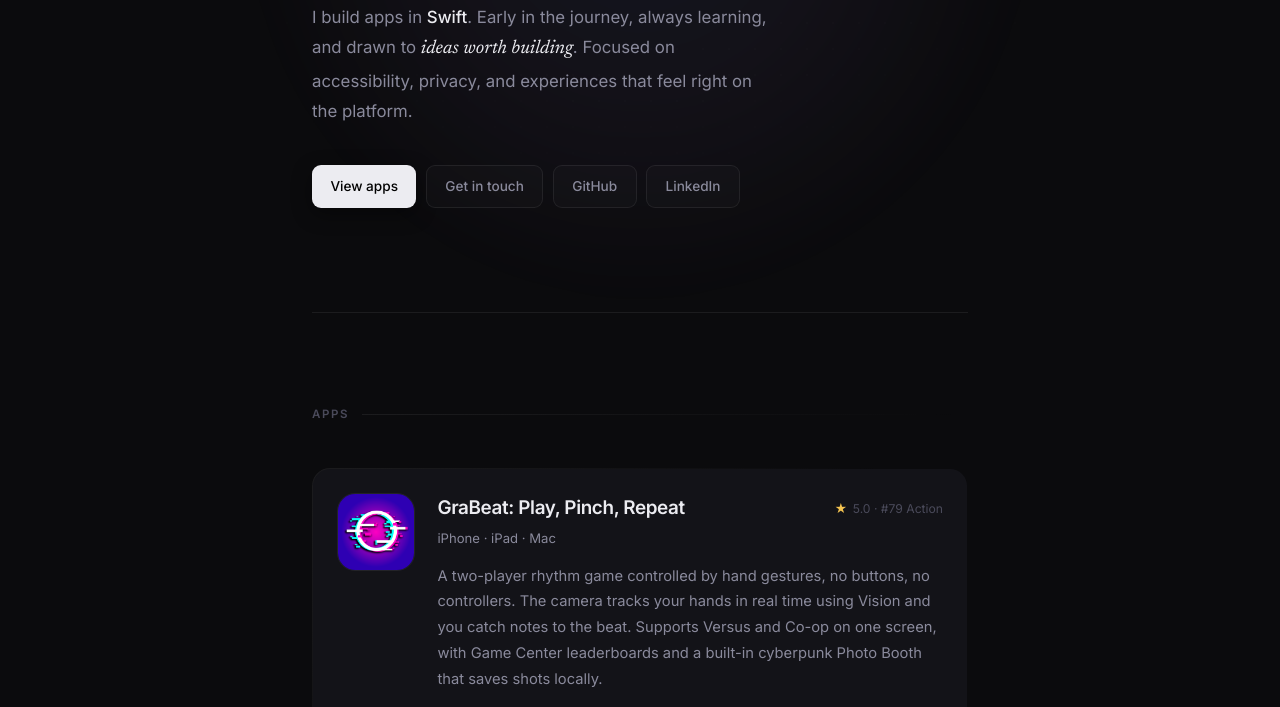
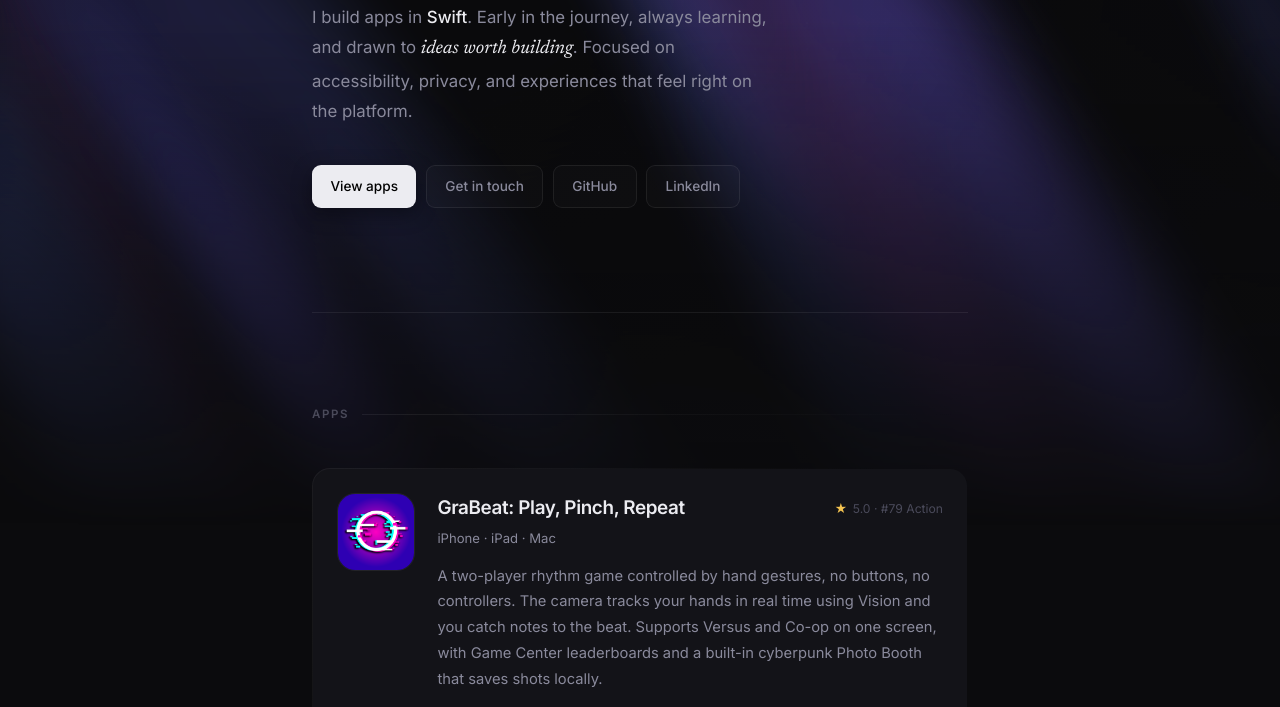
Before and after one commit to whyzii/whyzii.github.io, a plain HTML site: page index.html in a window 1280 px wide. Shown: the part 394-1101 px from the top of the page. Drawn offline with Linux system fonts and the light colour scheme.

Commit message:
Add files via upload
Add beams hero background

```diff
--- a/index.html
+++ b/index.html
@@ -62,20 +62,26 @@
       -webkit-mask-image: radial-gradient(circle at 50% 0%, #000 0%, transparent 75%);
     }
 
-    /* ── Breathing ambient glow behind hero (introvert calm) ── */
-    .ambient {
-      position: fixed; top: -10%; left: 50%; z-index: 0;
-      width: 70vw; max-width: 760px; aspect-ratio: 1;
-      transform: translateX(-50%);
-      background: radial-gradient(circle, rgba(139,149,255,0.10), rgba(200,155,255,0.05) 40%, transparent 68%);
-      filter: blur(40px);
-      pointer-events: none;
-      animation: breathe 11s var(--ease) infinite;
+    /* ── Beams background (vanilla port of shadcn BeamsBackground) ── */
+    .beams {
+      position: absolute; top: 0; left: 0; right: 0; z-index: 0;
+      height: 115vh; pointer-events: none; overflow: hidden;
+      mask-image: linear-gradient(to bottom, #000 0%, #000 45%, transparent 100%);
+      -webkit-mask-image: linear-gradient(to bottom, #000 0%, #000 45%, transparent 100%);
     }
-    @keyframes breathe {
-      0%, 100% { opacity: .55; transform: translateX(-50%) scale(1); }
-      50%      { opacity: .9;  transform: translateX(-50%) scale(1.12); }
+    .beams canvas {
+      position: absolute; inset: -40px;
+      width: calc(100% + 80px); height: calc(100% + 80px);
+      filter: blur(28px) saturate(115%);
+      opacity: 0; transition: opacity 1.6s var(--ease);
     }
+    .beams canvas.on { opacity: 1; }
+    .beams::after {
+      content: ""; position: absolute; inset: 0;
+      background: radial-gradient(ellipse at 30% 40%, transparent 0%, rgba(11,11,13,.4) 80%);
+      animation: veil 10s ease-in-out infinite;
+    }
+    @keyframes veil { 0%,100% { opacity: .6; } 50% { opacity: 1; } }
 
     nav, .page, footer { position: relative; z-index: 3; }
 
@@ -329,13 +335,13 @@
       *, *::before, *::after { animation: none !important; transition: none !important; }
       .reveal { opacity: 1; transform: none; }
       .hero-name .line span { transform: none; }
-      .spotlight, .ambient { display: none; }
+      .spotlight, .beams { display: none; }
     }
   </style>
 </head>
 <body>
 
-<div class="ambient" aria-hidden="true"></div>
+<div class="beams" aria-hidden="true"><canvas id="beams"></canvas></div>
 
 <nav id="nav">
   <div class="nav-name"><span class="nav-dot"></span>Abbas Yousefzadeh</div>
@@ -558,6 +564,100 @@
       });
     }
 
+
+    /* ── Beams background ── */
+    (function () {
+      var canvas = document.getElementById('beams');
+      if (!canvas || reduce) return;
+      var ctx = canvas.getContext('2d');
+      if (!ctx) return;
+
+      var SCALE = 0.4;               // render low-res; CSS blur hides it and saves GPU
+      var COUNT = 30;
+      var HUE_MIN = 222, HUE_RANGE = 58; // matches --accent (#8b95ff) → --accent-2 (#c89bff)
+      var W = 0, H = 0, beams = [], raf = 0, running = false;
+
+      function make(i) {
+        return {
+          x: Math.random() * W * 1.5 - W * 0.25,
+          y: Math.random() * H * 1.5 - H * 0.25,
+          w: (30 + Math.random() * 60) * SCALE * 1.6,
+          len: H * 2.5,
+          angle: -35 + Math.random() * 10,
+          speed: (0.5 + Math.random() * 0.9) * SCALE,
+          opacity: 0.12 + Math.random() * 0.16,
+          hue: HUE_MIN + Math.random() * HUE_RANGE,
+          pulse: Math.random() * Math.PI * 2,
+          pulseSpeed: 0.015 + Math.random() * 0.02
+        };
+      }
+
+      function reset(b, i) {
+        var spacing = W / 3, col = i % 3;
+        b.y = H + 100 * SCALE;
+        b.x = col * spacing + spacing / 2 + (Math.random() - 0.5) * spacing * 0.5;
+        b.w = (100 + Math.random() * 100) * SCALE;
+        b.speed = (0.4 + Math.random() * 0.35) * SCALE;
+        b.hue = HUE_MIN + (i * HUE_RANGE) / COUNT;
+        b.opacity = 0.2 + Math.random() * 0.1;
+      }
+
+      function size() {
+        var r = canvas.getBoundingClientRect();
+        W = Math.max(1, Math.round(r.width * SCALE));
+        H = Math.max(1, Math.round(r.height * SCALE));
+        canvas.width = W; canvas.height = H;
+        beams = [];
+        for (var i = 0; i < COUNT; i++) beams.push(make(i));
+      }
+
+      function draw(b) {
+        ctx.save();
+        ctx.translate(b.x, b.y);
+        ctx.rotate(b.angle * Math.PI / 180);
+        var o = Math.min(1, b.opacity * 1.6 * (0.8 + Math.sin(b.pulse) * 0.2));
+        var c = 'hsla(' + b.hue + ',85%,68%,';
+        var g = ctx.createLinearGradient(0, 0, 0, b.len);
+        g.addColorStop(0,   c + '0)');
+        g.addColorStop(0.1, c + (o * 0.5) + ')');
+        g.addColorStop(0.4, c + o + ')');
+        g.addColorStop(0.6, c + o + ')');
+        g.addColorStop(0.9, c + (o * 0.5) + ')');
+        g.addColorStop(1,   c + '0)');
+        ctx.fillStyle = g;
+        ctx.fillRect(-b.w / 2, 0, b.w, b.len);
+        ctx.restore();
+      }
+
+      function frame() {
+        ctx.clearRect(0, 0, W, H);
+        for (var i = 0; i < beams.length; i++) {
+          var b = beams[i];
+          b.y -= b.speed;
+          b.pulse += b.pulseSpeed;
+          if (b.y + b.len < -100 * SCALE) reset(b, i);
+          draw(b);
+        }
+        raf = requestAnimationFrame(frame);
+      }
+
+      function start() { if (!running) { running = true; raf = requestAnimationFrame(frame); } }
+      function stop()  { running = false; cancelAnimationFrame(raf); }
+
+      size();
+      start();
+      requestAnimationFrame(function () { canvas.classList.add('on'); });
+
+      var t;
+      window.addEventListener('resize', function () { clearTimeout(t); t = setTimeout(size, 150); });
+      document.addEventListener('visibilitychange', function () { document.hidden ? stop() : start(); });
+      // pause once the hero is scrolled well out of view
+      if ('IntersectionObserver' in window) {
+        new IntersectionObserver(function (e) { e[0].isIntersecting ? start() : stop(); })
+          .observe(canvas.parentNode);
+      }
+    })();
+
     /* ── A quiet note for the curious ── */
     console.log('%cساخته‌شده با دقت — built with care.', 'color:#8b95ff;font-size:13px;font-family:monospace');
     console.log('%cYou looked under the hood. Say hi: abbas.yousefzadeh98@gmail.com', 'color:#8a8a9c;font-size:11px');
```
